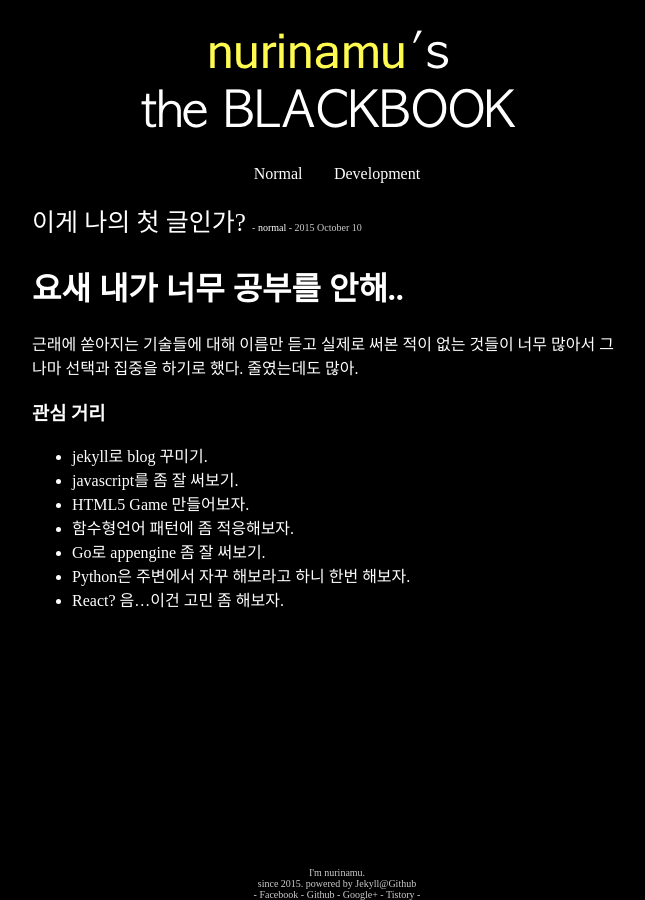
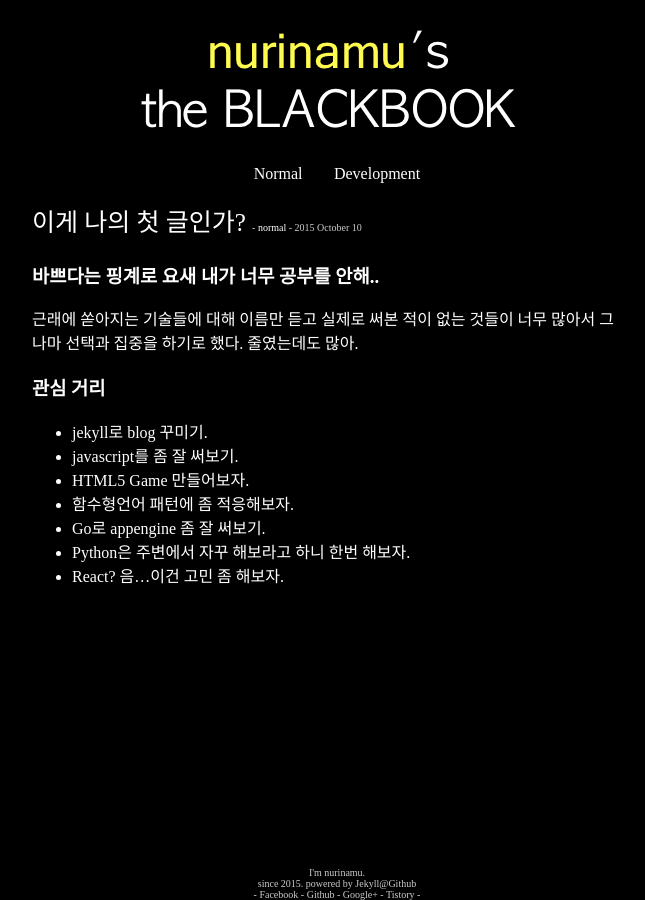
Before and after one commit to nurinamu/nurinamu.github.io, a Jekyll site: the page built from index.html, in a window 1280 px wide. Shown: the whole page, without its empty margins (311-956 px from the left). Built offline with Jekyll 4.4.1, drawn with Linux system fonts in a browser that asks for light colours; Markdown is read by kramdown in place of the engine named in the settings.

Commit message:
jekyll로 블로그 만들기 글 초안 작성.

```diff
--- a/_posts/normal/2015-10-10-the-first-post.md
+++ b/_posts/normal/2015-10-10-the-first-post.md
@@ -1,9 +1,9 @@
 ---
 title : 이게 나의 첫 글인가?
-layout : home
+layout : default
 category : normal
 ---
-# 요새 내가 너무 공부를 안해..
+### 바쁘다는 핑계로 요새 내가 너무 공부를 안해..
 
 근래에 쏟아지는 기술들에 대해 이름만 듣고 실제로 써본 적이 없는 것들이 너무 많아서 그나마 선택과 집중을 하기로 했다. 줄였는데도 많아.
 
```
